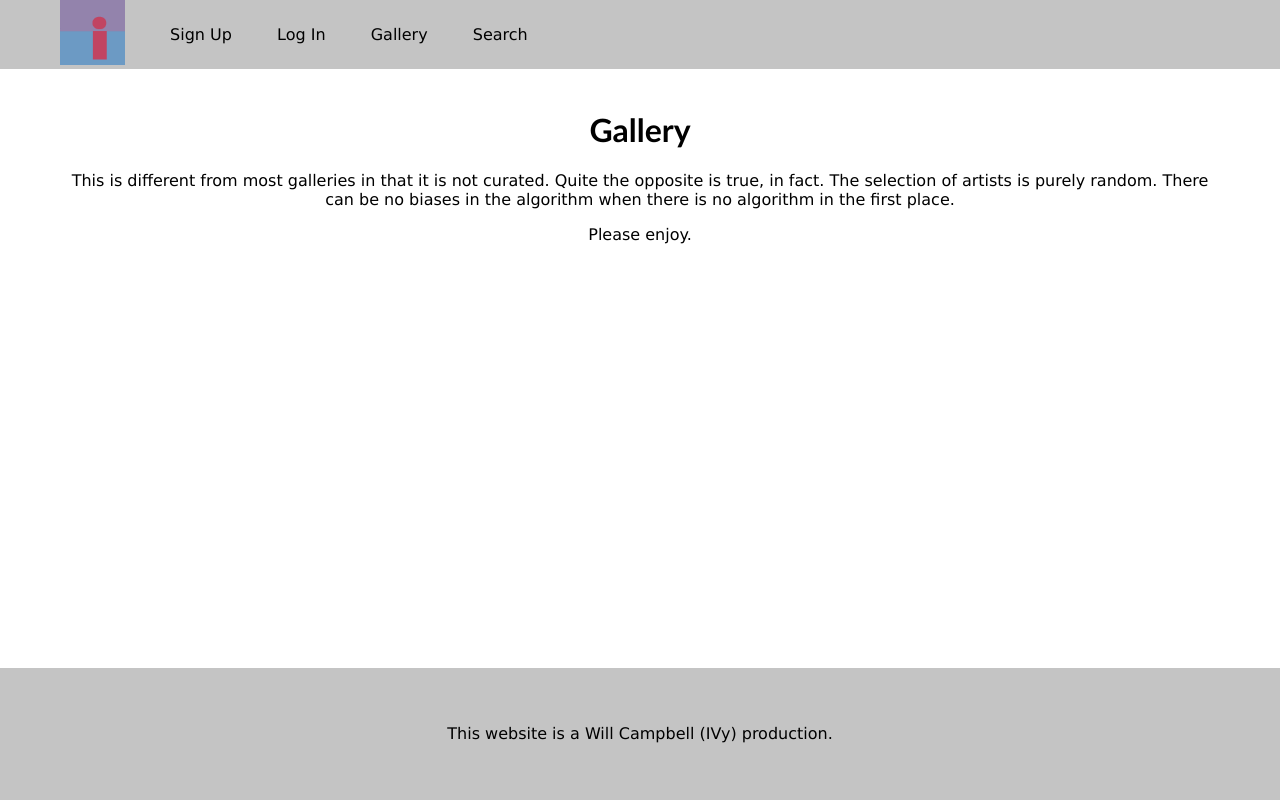
After one commit to whcampbell/Impression, a Django app: template users/templates/users/gallery.html in a window 1280 px wide. The commit adds this page. Run offline with Django 4.2, Linux system fonts and the light colour scheme; the template is opened without the code that fills it, so the values that code supplies are empty.

Commit message:
Created Gallery Page  - template, url path, view  - updated link in top nav

```diff
--- a/Impression/templates/base.html
+++ b/Impression/templates/base.html
@@ -37,7 +37,7 @@
                 </li>
                 {% endif %}
                 <li>
-                    <a href="dummy">Gallery</a>
+                    <a href="{% url 'users:gallery' %}">Gallery</a>
                 </li>
                 <li>
                     <a href="{% url 'search' %}">Search</a>
--- /dev/null
+++ b/users/templates/users/gallery.html
@@ -0,0 +1,38 @@
+{% extends 'base.html' %}
+{% load static %}
+
+{% block title %}Impression | Gallery{% endblock %}
+{% block header %}Gallery{% endblock %}
+
+{% block styles %}
+    <link rel='stylesheet' type='text/css' href="{% static 'users/user_style.css' %}">
+{% endblock %}
+
+{% block content %}
+    <p>
+        This is different from most galleries in that it is not curated.
+        Quite the opposite is true, in fact. The selection of artists is
+        purely random. There can be no biases in the algorithm when there
+        is no algorithm in the first place.
+    </p>
+    <p>
+        Please enjoy.
+    </p>
+
+    {% for artist in users %}
+        <div class='artist-div'>
+            <a href="{% url 'users:profile' username=artist.username %}">
+                <h2>{{ artist.username }}</h2>
+            </a>
+            <p>
+                Practicing since {{ artist.artist_since }}
+            </p>
+        </div>
+        {% if artist.main_photo == "no_image" %}
+            <img class='main_photo' src="{% static 'images/Impression_Logo.png' %}" alt="artist's header image">
+        {% else %}
+            <img class='main_photo' src="{{ artist.main_photo.url }}" alt="artist's header image">
+        {% endif %}
+    {% endfor %}
+
+{% endblock content %}
--- a/users/urls.py
+++ b/users/urls.py
@@ -7,6 +7,7 @@ urlpatterns = [
     path('login/', views.login_view, name="login"),
     path('logout/', views.logout_view, name="logout"),
     path('profile/<slug:username>', views.profile, name="profile"),
+    path('gallery/', views.gallery, name="gallery"),
     path('messages/', views.messages, name="messages"),
     path('compose_message', views.message_create, name='compose_message'),
     path('message/<int:id>', views.message_detail, name="message_detail"),
```
Also changed, not shown: users/views.py (+10 -1 lines).
